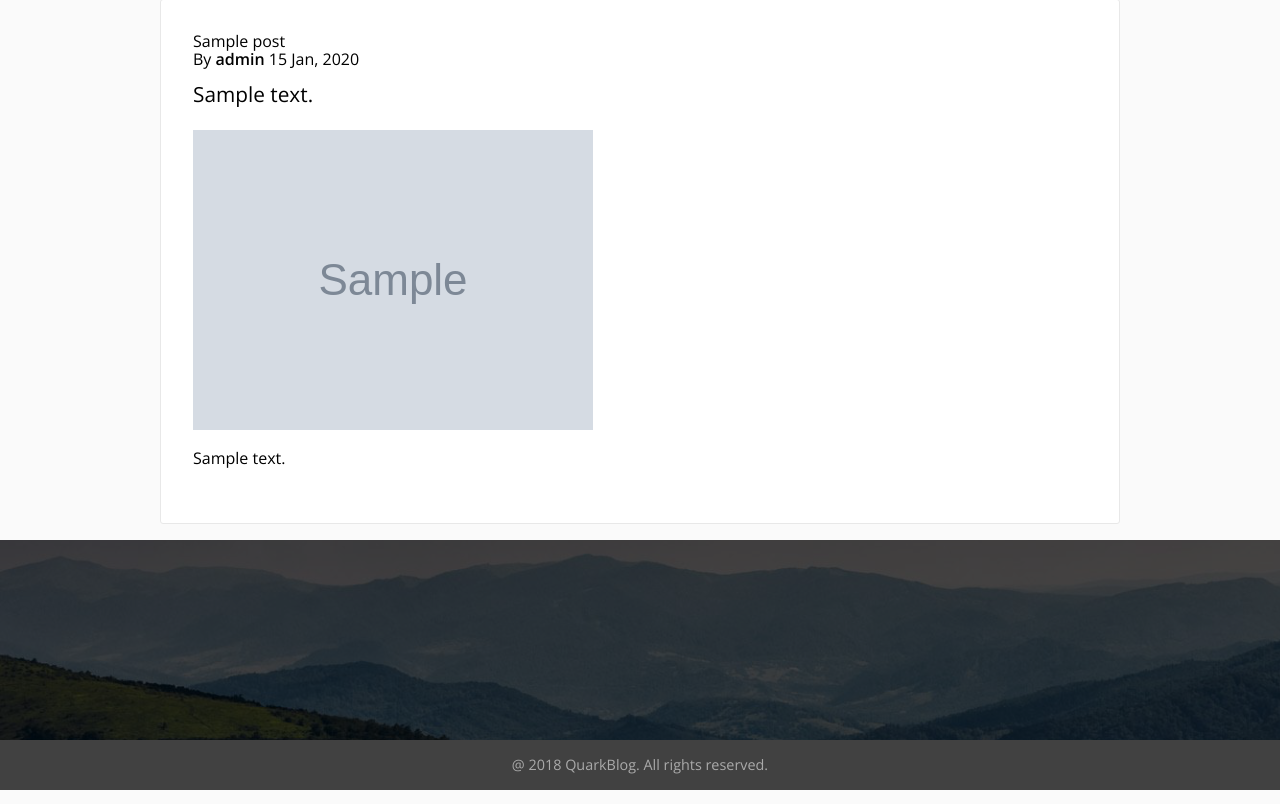
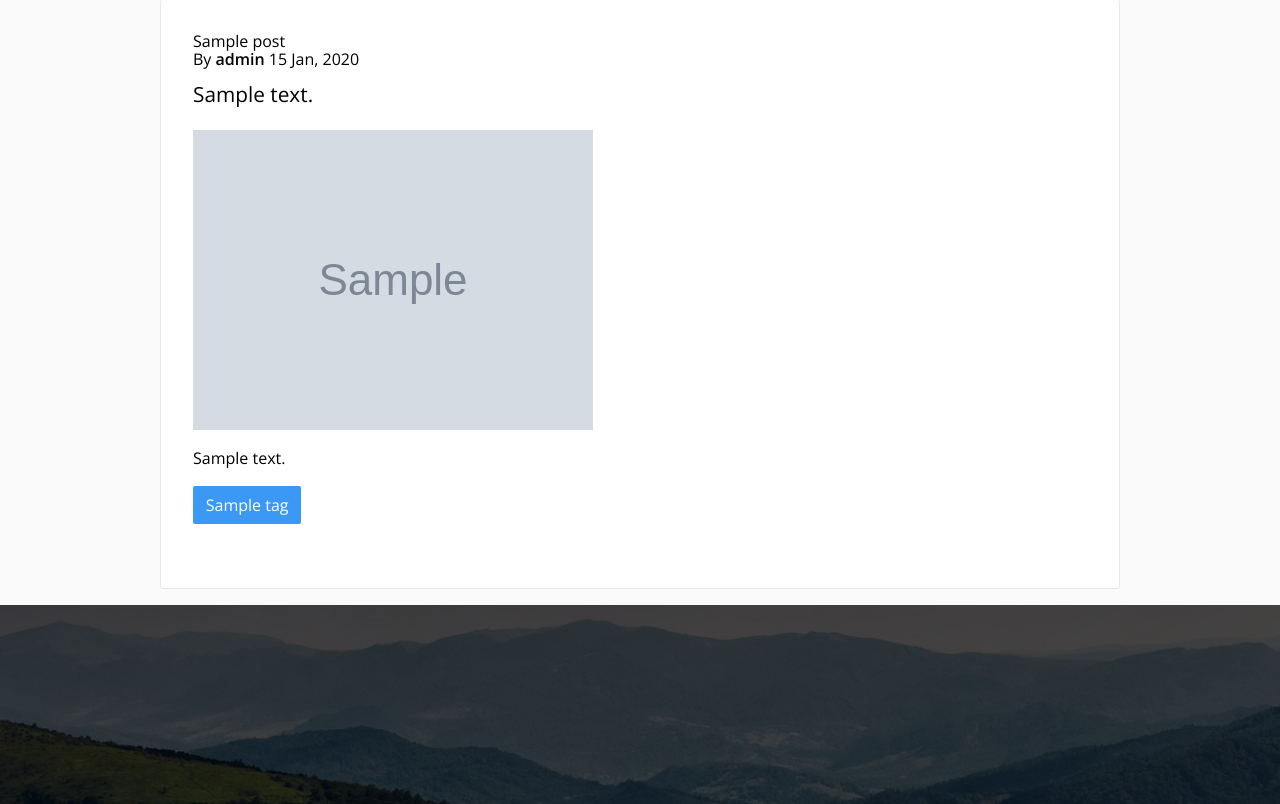
Before and after one commit to usbpendrive/quarkblog, a Django app: a page that uses blog/templates/blog/post.html in a window 1280 px wide. Shown: the part 217-1021 px from the top of the page. Run offline with Django 3.2, Linux system fonts and the light colour scheme; tables that the repository leaves empty hold one stand-in row (values such as "Sample post"); grey boxes marked "Sample" are stand-in pictures; some libraries are stand-ins or nearby versions.

Commit message:
Tag system.

```diff
--- a/base/static/base/css/style.css
+++ b/base/static/base/css/style.css
@@ -227,3 +227,18 @@ ul {
       color: #3354AA; }
   .pagination-previous, .pagination-next {
     color: #3354AA; }
+
+.tags {
+  list-style: none;
+  padding-left: 0; }
+  .tags-tag {
+    display: inline-block;
+    padding: 0.6em 0.8em;
+    background-color: #3C98F5;
+    color: #FFF;
+    margin-right: 0.5em;
+    border-radius: 2px; }
+    .tags-tag-a {
+      color: #fff; }
+    .tags-tag:hover {
+      background-color: #0c7ef2; }
--- a/base/static/base/css/style.scss
+++ b/base/static/base/css/style.scss
@@ -10,3 +10,4 @@
 @import "grid";
 @import "items";
 @import "pagination";
+@import "tag";
--- /dev/null
+++ b/base/static/base/css/tag.scss
@@ -0,0 +1,18 @@
+.tags {
+  list-style: none;
+  padding-left: 0;
+  &-tag {
+    display: inline-block;
+    padding: 0.6em 0.8em;
+    background-color: #3C98F5;
+    color: #FFF;
+    margin-right: 0.5em;
+    border-radius: 2px;
+    &-a {
+      color: #fff;
+    }
+    &:hover {
+      background-color: darken(#3C98F5, 10%);
+    }
+  }
+}
--- a/blog/templates/blog/post.html
+++ b/blog/templates/blog/post.html
@@ -14,5 +14,14 @@
         <img class="post-image" src="{{ item.image_large.url }}">
     {% endif %}
     <div class="post-body">{{ item.body }}</div>
+    {% if item.tags %}
+        <ul class="tags">
+            {% for tag in item.tags.all %}
+                <li class="tags-tag">
+                    <a class="tags-tag-a" href="{% url 'tag' tag.slug %}">{{ tag }}</a>
+                </li>
+            {% endfor %}
+        </ul>
+    {% endif %}
 </div>
 {% endblock %}
--- a/project/urls.py
+++ b/project/urls.py
@@ -18,8 +18,11 @@ from django.conf.urls.static import static
 from django.urls import include, path
 from project import settings
 
+from base import views
+
 urlpatterns = [
     path('admin/', admin.site.urls),
+    path('tags/<slug:slug>/', views.tag, name='tag'),
     path('blog/', include('blog.urls')),
     path('', include('base.urls')),
 ] + static(settings.MEDIA_URL, document_root=settings.MEDIA_ROOT)
```
Also changed, not shown: base/templates/base/tag.html (added, +9 -0 lines), base/views.py (+9 -2 lines).
